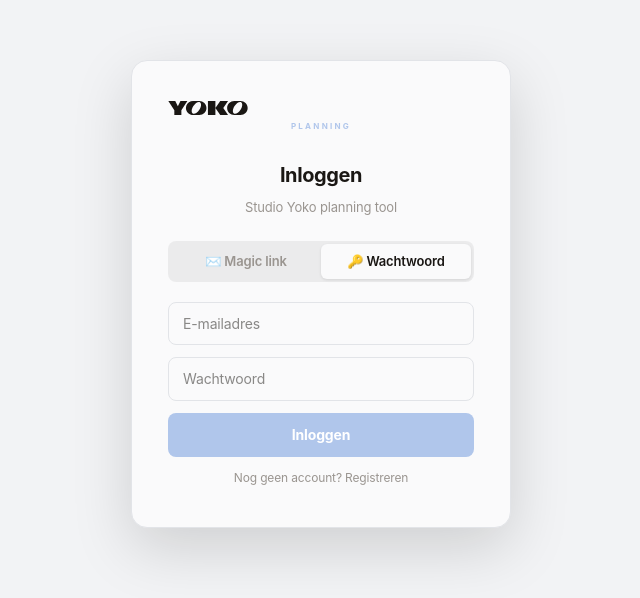
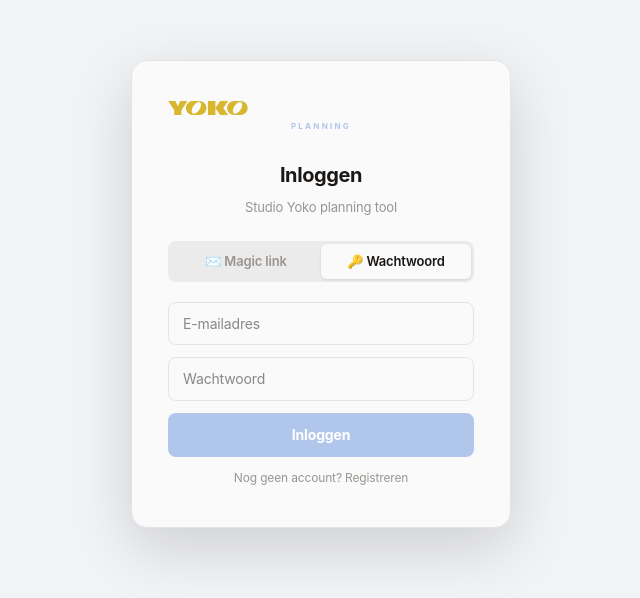
Before and after one commit to mennoes/yoko-planning, a Next.js app: page /login in a window 1280 px wide. Shown: the part 106-704 px from the top of the page, without its empty margins (319-959 px from the left). Built offline with nearby package versions, Linux system fonts and the light colour scheme; no server answers; a web font is replaced by a local one.

Commit message:
Logo always in yellow
Sidebar + login + favicon Y mark all use the brand mustard
(--sup-yellow / #D8B62E) regardless of theme. Favicon switches
to a dark rounded-square ground for contrast.

https://claude.ai/code/session_0125ip26LxtTjPGKAoTx1QGu

```diff
--- a/app/login/page.tsx
+++ b/app/login/page.tsx
@@ -65,7 +65,7 @@ export default function LoginPage() {
 
         {/* Logo */}
         <div style={{ marginBottom: 28, textAlign: 'center' }}>
-          <svg width="80" height="14" viewBox="0 0 323 57" fill="none" xmlns="http://www.w3.org/2000/svg" style={{ color: 'var(--text-primary)' }}>
+          <svg width="80" height="14" viewBox="0 0 323 57" fill="none" xmlns="http://www.w3.org/2000/svg" style={{ color: 'var(--sup-yellow)' }}>
             <path d="M28.1953 0L38.8008 21.0498L49.3555 0H77.5508L53.1279 37.75V57H24.4229V37.75L0 0H28.1953ZM126.141 0C142.252 0 155.305 12.75 155.254 28.5C155.254 44.25 142.252 57 126.141 57H100.749C84.6885 56.9998 71.6357 44.2498 71.6357 28.5C71.6357 12.7502 84.6375 0.000245086 100.749 0H126.141ZM191.607 28.4004L211.34 0H243.104L223.78 28.9004L243.104 57H211.34L191.607 28.4004V57H161.22V0H191.607V28.4004ZM293.887 0C309.947 1.6438e-05 323 12.75 323 28.5C323 44.25 309.998 57 293.887 57H268.495C252.434 56.9999 239.382 44.2499 239.382 28.5C239.382 12.7501 252.383 0.000120154 268.495 0H293.887ZM128.792 4.9502C122.113 0.850233 110.08 7.85003 101.974 20.5498C93.8668 33.2498 92.7446 46.9 99.4238 51C106.103 55.1 118.136 48.1003 126.243 35.4004C134.35 22.7004 135.471 9.0502 128.792 4.9502ZM296.487 4.9502C289.808 0.850206 277.775 7.84987 269.668 20.5498C261.561 33.2498 260.44 46.9 267.119 51C273.798 55.0996 285.831 48.1 293.938 35.4004C302.044 22.7006 303.217 9.05043 296.487 4.9502Z" fill="currentColor"/>
           </svg>
           <div style={{ fontSize: 8, fontWeight: 700, color: 'var(--accent)', letterSpacing: '0.28em', textTransform: 'uppercase', marginTop: 5 }}>PLANNING</div>
--- a/components/Sidebar.tsx
+++ b/components/Sidebar.tsx
@@ -629,7 +629,7 @@ export default function Sidebar({
           style={{ padding: isMobile ? '20px 60px 16px 18px' : '20px 18px 16px', borderBottom: '1px solid var(--border)', textDecoration: 'none', display: 'block' }}
           onMouseEnter={e => (e.currentTarget.style.opacity = '0.8')}
           onMouseLeave={e => (e.currentTarget.style.opacity = '1')}>
-          <svg width="100" height="18" viewBox="0 0 323 57" fill="none" xmlns="http://www.w3.org/2000/svg" style={{ display: 'block', color: 'var(--text-primary)' }}>
+          <svg width="100" height="18" viewBox="0 0 323 57" fill="none" xmlns="http://www.w3.org/2000/svg" style={{ display: 'block', color: 'var(--sup-yellow)' }}>
             <path d="M28.1953 0L38.8008 21.0498L49.3555 0H77.5508L53.1279 37.75V57H24.4229V37.75L0 0H28.1953ZM126.141 0C142.252 0 155.305 12.75 155.254 28.5C155.254 44.25 142.252 57 126.141 57H100.749C84.6885 56.9998 71.6357 44.2498 71.6357 28.5C71.6357 12.7502 84.6375 0.000245086 100.749 0H126.141ZM191.607 28.4004L211.34 0H243.104L223.78 28.9004L243.104 57H211.34L191.607 28.4004V57H161.22V0H191.607V28.4004ZM293.887 0C309.947 1.6438e-05 323 12.75 323 28.5C323 44.25 309.998 57 293.887 57H268.495C252.434 56.9999 239.382 44.2499 239.382 28.5C239.382 12.7501 252.383 0.000120154 268.495 0H293.887ZM128.792 4.9502C122.113 0.850233 110.08 7.85003 101.974 20.5498C93.8668 33.2498 92.7446 46.9 99.4238 51C106.103 55.1 118.136 48.1003 126.243 35.4004C134.35 22.7004 135.471 9.0502 128.792 4.9502ZM296.487 4.9502C289.808 0.850206 277.775 7.84987 269.668 20.5498C261.561 33.2498 260.44 46.9 267.119 51C273.798 55.0996 285.831 48.1 293.938 35.4004C302.044 22.7006 303.217 9.05043 296.487 4.9502Z" fill="currentColor"/>
           </svg>
           <div style={{ fontSize: 9, fontWeight: 700, color: 'var(--accent)', letterSpacing: '0.28em', textTransform: 'uppercase', marginTop: 6 }}>PLANNING</div>
```
Also changed, not shown: public/favicon.svg.
